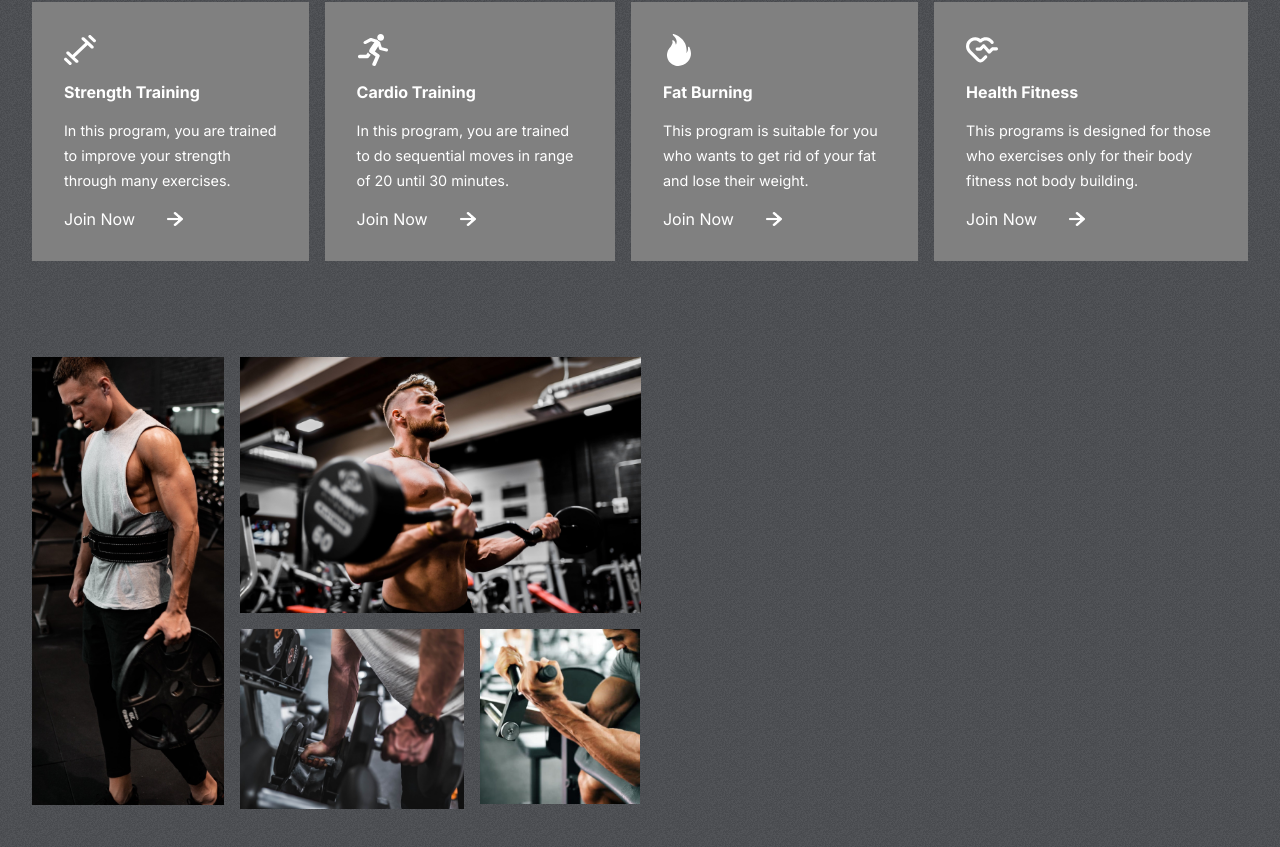
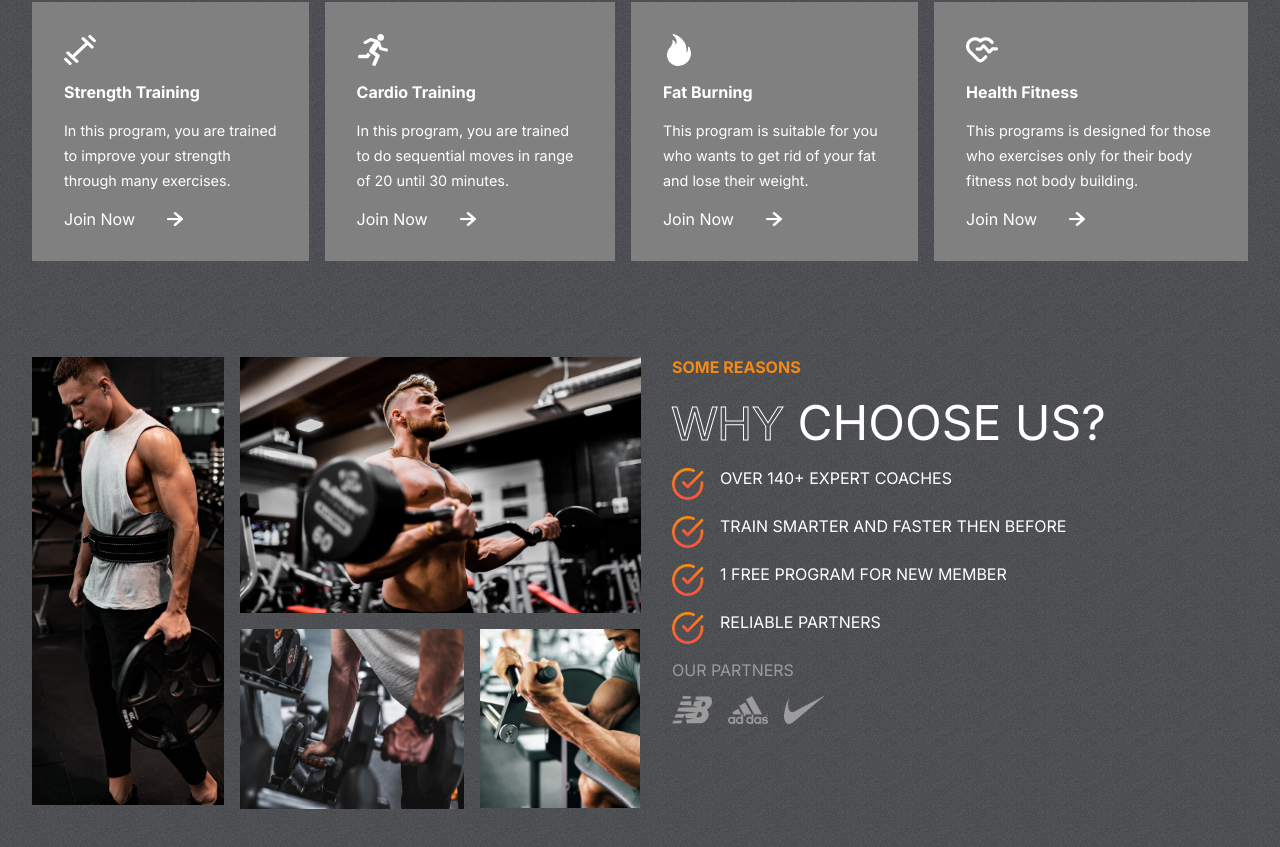
Before and after one commit to JarekCh/gym_website, a React (Create React App) app: page / in a window 1280 px wide. Shown: the part 906-1753 px from the top of the page. Built offline with nearby package versions, Linux system fonts and the light colour scheme; the HTML template or start-up script is replaced by a standard one.

Commit message:
edit Reasons , add right side of component logic and css

```diff
--- a/src/components/Reasons/Reasons.css
+++ b/src/components/Reasons/Reasons.css
@@ -38,7 +38,54 @@
   width: 10rem;
   grid-row: 2;
   grid-column: 3/4;
+  height: 11.2rem;
 }
 .reasons__right {
   flex: 1 1;
+  text-transform: uppercase;
+  display: flex;
+  gap: 1rem;
+  flex-direction: column;
 }
+
+.reasons__right > span {
+  font-weight: bold;
+  color: var(--orange);
+}
+
+.reasons__right > div {
+  color: white;
+  font-size: 3rem;
+}
+
+.reasons__right-details {
+  display: flex;
+  flex-direction: column;
+  text-transform: uppercase;
+  gap: 1rem;
+}
+
+.reasons__right-details > div {
+  display: flex;
+  font-size: 1rem;
+  gap: 1rem;
+}
+
+.reasons__right-details > div > img {
+  width: 2rem;
+  height: 2rem;
+}
+
+.reasons__right > :nth-child(4) {
+  color: var(--gray);
+  font-weight: normal;
+}
+
+.reasons__partners {
+  display: flex;
+  gap: 1rem;
+}
+
+.reasons__partners > img {
+  width: 2.5rem;
+}
--- a/src/components/Reasons/Reasons.jsx
+++ b/src/components/Reasons/Reasons.jsx
@@ -18,7 +18,37 @@ const Reasons = () => {
         <img src={image3} alt='exercise example' />
         <img src={image4} alt='exercise example' />
       </div>
-      <div className='reasons__right'></div>
+      <div className='reasons__right'>
+        <span>some reasons</span>
+        <div>
+          <sapn className='stroke-text'>why</sapn>
+          <sapn> choose us?</sapn>
+        </div>
+        <div className='reasons__right-details'>
+          <div>
+            <img src={tick} alt=''></img>
+            <span>over 140+ expert coaches</span>
+          </div>
+          <div>
+            <img src={tick} alt='' />
+            <span>train smarter and faster then before</span>
+          </div>
+          <div>
+            <img src={tick} alt='' />
+            <span>1 free program for new member</span>
+          </div>
+          <div>
+            <img src={tick} alt='' />
+            <span>reliable partners</span>
+          </div>
+        </div>
+        <span>our partners</span>
+        <div className='reasons__partners'>
+          <img src={nb} alt='' />
+          <img src={adidas} alt='' />
+          <img src={nike} alt='' />
+        </div>
+      </div>
     </div>
   );
 };
```
